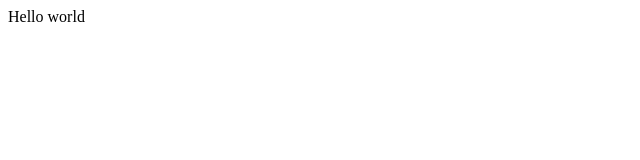
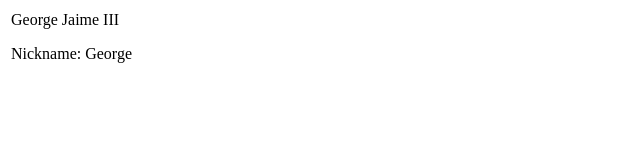
Before and after one commit to dyurj/dyurj.github.io, a plain HTML site: page index.html in a window 1280 px wide. Shown: the whole page, without its empty margins (0-640 px from the left). Drawn offline with Linux system fonts and the light colour scheme.

Commit message:
adding my name on index.html

```diff
--- a/index.html
+++ b/index.html
@@ -1 +1,15 @@
-Hello world
+<html>
+    <head>
+        <link rel="stylesheet" href="style.css">
+    </head>
+    <body>
+        <table>
+            <tr>
+                <td>
+                    <p>George Jaime III</p>
+                    <p>Nickname: George</p>
+                </td>
+            </tr>
+        </table>
+    </body>
+</html>
```
